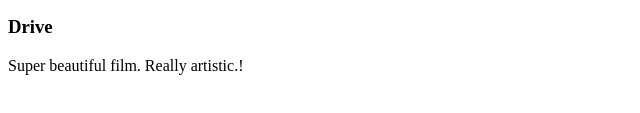
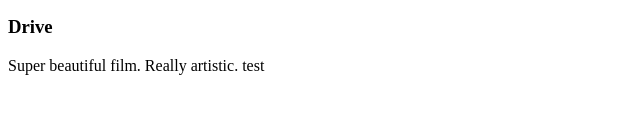
Before and after one commit to chipoyu97/udemyhtml, a plain HTML site: page 2.4 Movie Ranking Project/index.html in a window 1280 px wide. Shown: the part 273-386 px from the top of the page, 0-640 px from the left. Drawn offline with Linux system fonts and the light colour scheme.

Commit message:
ada test

```diff
--- a/2.4 Movie Ranking Project/index.html
+++ b/2.4 Movie Ranking Project/index.html
@@ -8,4 +8,4 @@
 <h3>Ex Machina</h3>
 <p>Really cool sci-fi movie.</p>
 <h3>Drive</h3>
-<p>Super beautiful film. Really artistic.!</p>
+<p>Super beautiful film. Really artistic. test</p>
```
